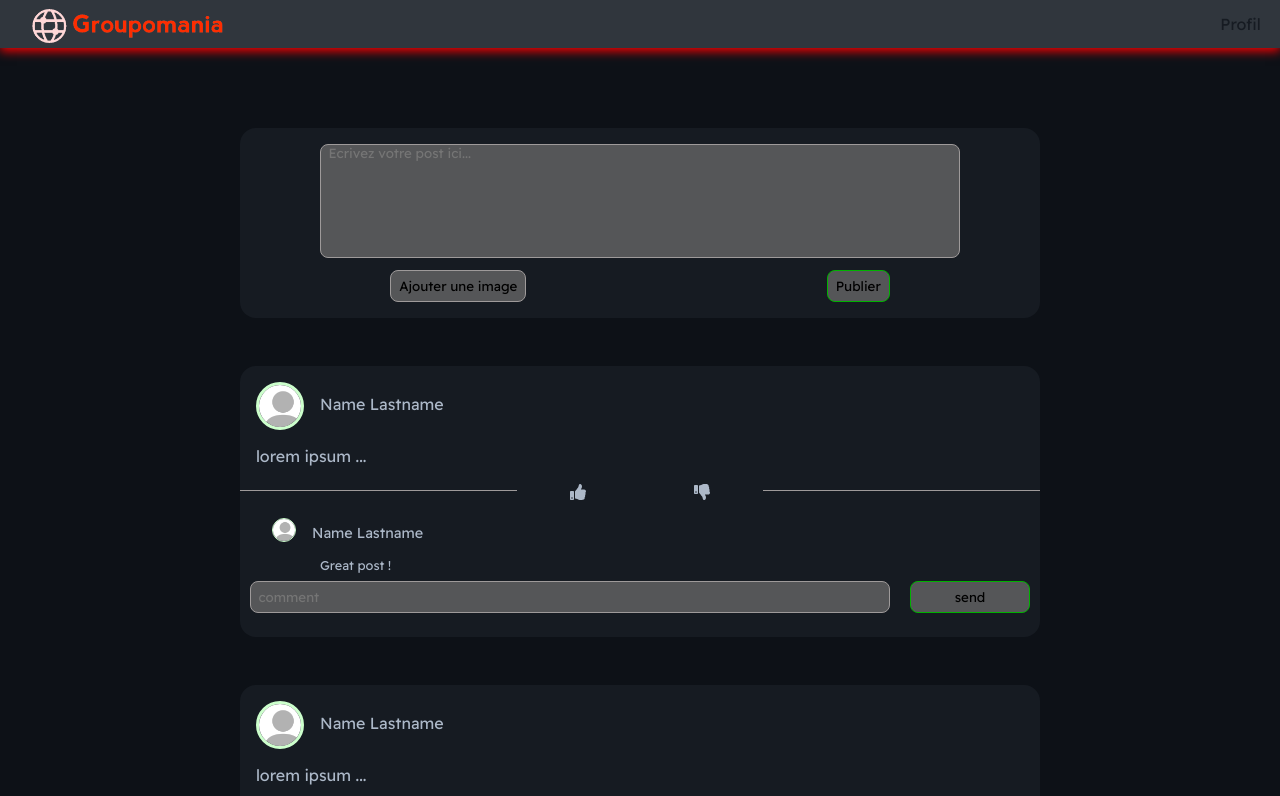
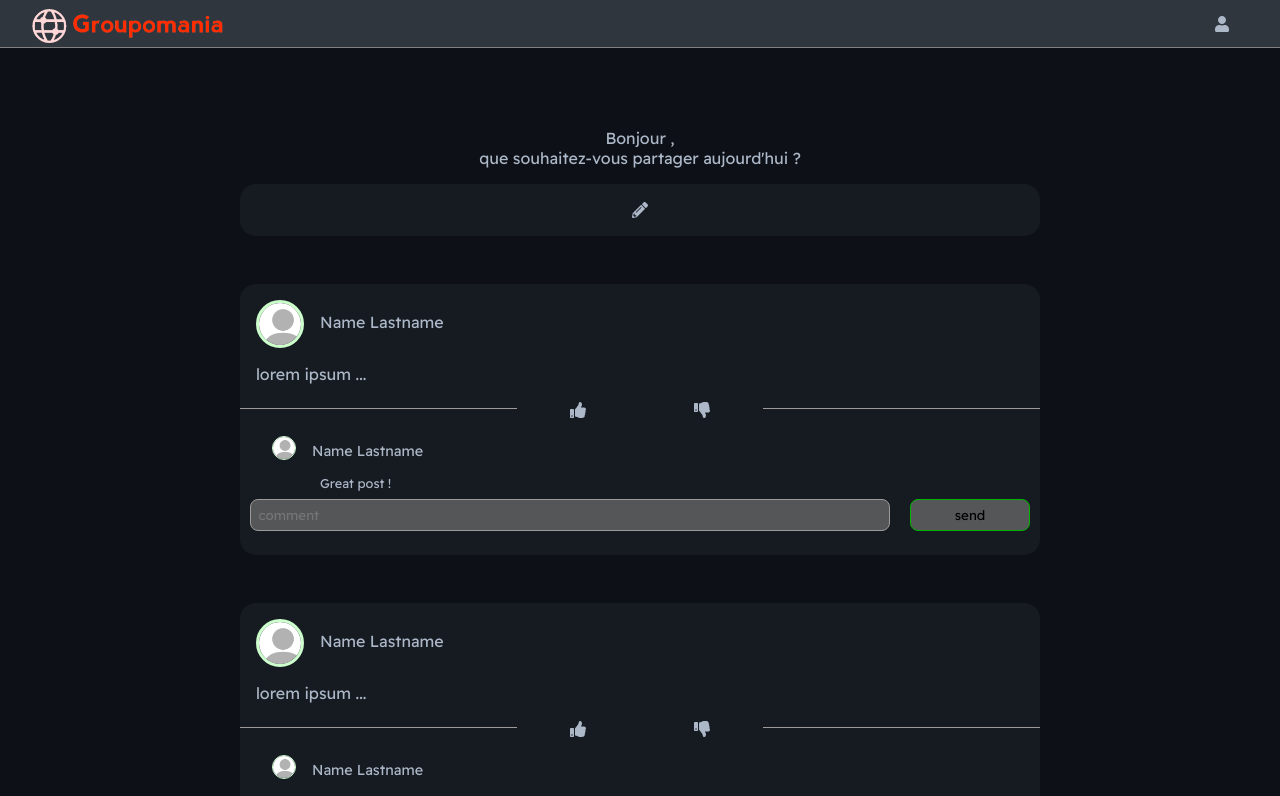
Before and after one commit to L14-1/NicolasMaitre_7_07122021, a Vue app in the folder groupomania/: page /feed in a window 1280 px wide. Shown: the top 796 px of the page. Built offline with nearby package versions, Linux system fonts and the light colour scheme; no server answers; sample sign-in values are in the browser's storage.

Commit message:
posting a new post front frontend

```diff
--- a/groupomania/src/App.vue
+++ b/groupomania/src/App.vue
@@ -12,7 +12,7 @@
       <div class="links">
         <ul>
           <li>
-            <router-link to="/account">Profil</router-link>
+            <router-link to="/account"><font-awesome-icon :icon="['fas', 'user']" /></router-link>
           </li>
         </ul>
       </div>
@@ -48,7 +48,7 @@ body {
   overflow: hidden;
   font-size: 1rem;
   position: absolute;
-  box-shadow: 0 3px 10px red;
+  border-bottom: 1px grey solid;
   background-color: #30363d;
   top: 0;
   width: 100vw;
@@ -57,9 +57,11 @@ body {
   justify-content: space-between;
   align-items: center;
   a {
-    color: #161b22;
+    color: #acb8c8;
     text-decoration: none;
-
+    &:hover {
+        color: grey;
+      }
     &.router-link-exact-active {
       color: #42b983;
     }
@@ -76,8 +78,9 @@ body {
   .links ul {
     display: flex;
     li {
-      margin-right: 1rem;
+      margin-right: 3rem;
       padding: 0.2rem;
+
     }
   }
 }
--- a/groupomania/src/store/index.js
+++ b/groupomania/src/store/index.js
@@ -37,6 +37,9 @@ export default new Vuex.Store({
       name: '',
       lastname: '',
       bio: '',
+    },
+    postInfos: {
+      content: '',
     }
   },
   mutations: {
@@ -99,6 +102,21 @@ export default new Vuex.Store({
         .catch(function () {
 
         });
+    },
+    createPost: ({commit}, postInfos) => {
+      commit('setStatus', 'loading');
+      return new Promise((resolve, reject) => {
+        commit;
+        instance.post('/posts/new', postInfos)
+        .then(function (res) {
+          commit('setStatus', 'posted');
+          resolve(res);
+        })
+        .catch(function (error) {
+          commit('setStatus', 'error_create_post');
+          reject(error);
+        });
+      });
     }
   },
   modules: {
--- a/groupomania/src/views/Home.vue
+++ b/groupomania/src/views/Home.vue
@@ -1,10 +1,12 @@
 <template>
   <div class="home">
-    <div class="write-a-post">
-      <textarea type="text" placeholder="  Ecrivez votre post ici..." rows="7" required />
+    <p class="welcome-message" >Bonjour {{ user.name }} {{ user.lastname }}, <br> que souhaitez-vous partager aujourd'hui ?</p>
+    <div class="write-a-post" :class="{'visualize-mode' : opened}" @click="writeAPostSwitch()">
+      <font-awesome-icon v-if="mode == 'visualize'" :icon="['fas', 'pencil-alt']" />
+      <textarea v-model="content" v-if="mode == 'writeAPost'" type="text" placeholder="Ecrivez votre post ici..." rows="7" required />
       <div class="write-a-post__btns">
-        <button>Ajouter une image</button>
-        <button>Publier</button>
+        <button v-if="mode == 'writeAPost'">Ajouter une image</button>
+        <button v-if="mode == 'writeAPost'" @click.prevent="createPost()">Publier</button>
       </div>
     </div>
 
@@ -19,13 +21,56 @@
 </template>
 
 <script>
-// @ is an alias to /src
+import { mapState } from 'vuex'
 import Posts from '@/components/Posts.vue'
 
 export default {
   name: 'Home',
+  mounted: function () {
+    if (this.$store.state.user.userId == -1) {
+      this.$router.push('/');
+      return;
+    }
+    this.$store.dispatch('getUserInfos');
+  },
   components: {
     Posts
+  },
+  data: function () {
+    return {
+      mode: 'visualize',
+      content: '',
+    }
+  },
+  computed: {
+    ...mapState({
+      status: 'status',
+      user: 'userInfos',
+    }),
+    opened: function () {
+      if (this.mode == 'visualize') {
+        return true
+      } else {
+        return false
+      }
+    }
+  },
+  methods: {
+    writeAPostSwitch: function () {
+      if (this.mode == 'visualize') {
+        this.mode = 'writeAPost';
+      }
+    },
+    createPost: function () {
+      const self = this;
+      this.$store.dispatch('createPost', {
+        content: this.content,
+      }).then(function () {
+        self.mode = 'visualize';
+      }, function (error) {
+        console.log(error);
+      })
+     }
   }
 }
 </script>
@@ -37,6 +82,15 @@ export default {
     flex-direction: column;
     justify-content: center;
     align-items: center;
+    .welcome-message {
+      margin-bottom : 1rem;
+    }
+    .visualize-mode {
+      &:hover {
+        color : greenyellow;
+        cursor: pointer;
+      }
+    }
     .write-a-post {
       padding: 1rem 0;
       border-radius: 1rem;
@@ -44,11 +98,12 @@ export default {
       width: 90vw;
       max-width: 50rem;
       textarea {
+        padding: 0.5rem;
         margin-bottom: 0.5rem;
         border-radius: 0.5rem;
         background-color: #555658;
         width: 80%;
-        border: 1px #9e9a9a solid;
+        border: none;
         resize : none;
       }
       &__btns {
@@ -59,8 +114,12 @@ export default {
           height: 2rem;
           border-radius: 0.5rem;
           background-color: #555658;
-          border: 1px #9e9a9a solid;
-          &:last-child {
+          border: none;
+          cursor:pointer;
+          &:hover {
+            border : 1px #9e9a9a solid;
+          }
+          &:last-child:hover {
             border: 1px #00b300 solid;
           }
         }
```
Also changed, not shown: groupomania/src/views/login.vue (indentation only).
